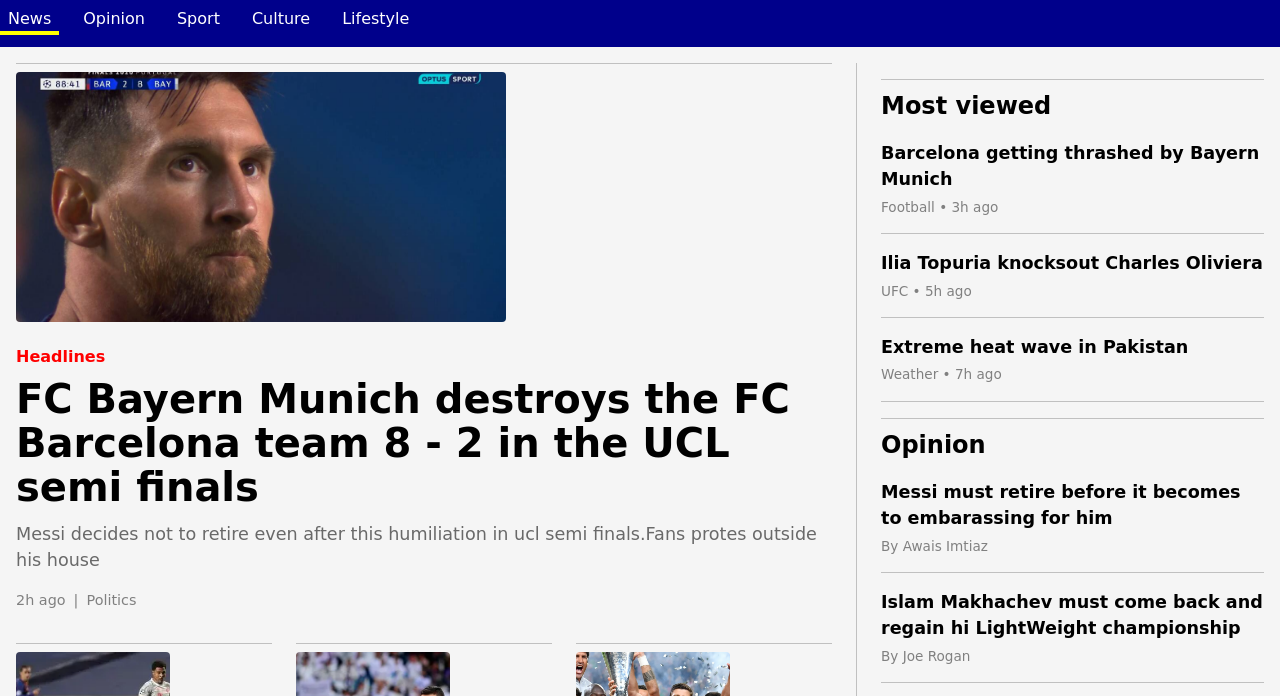
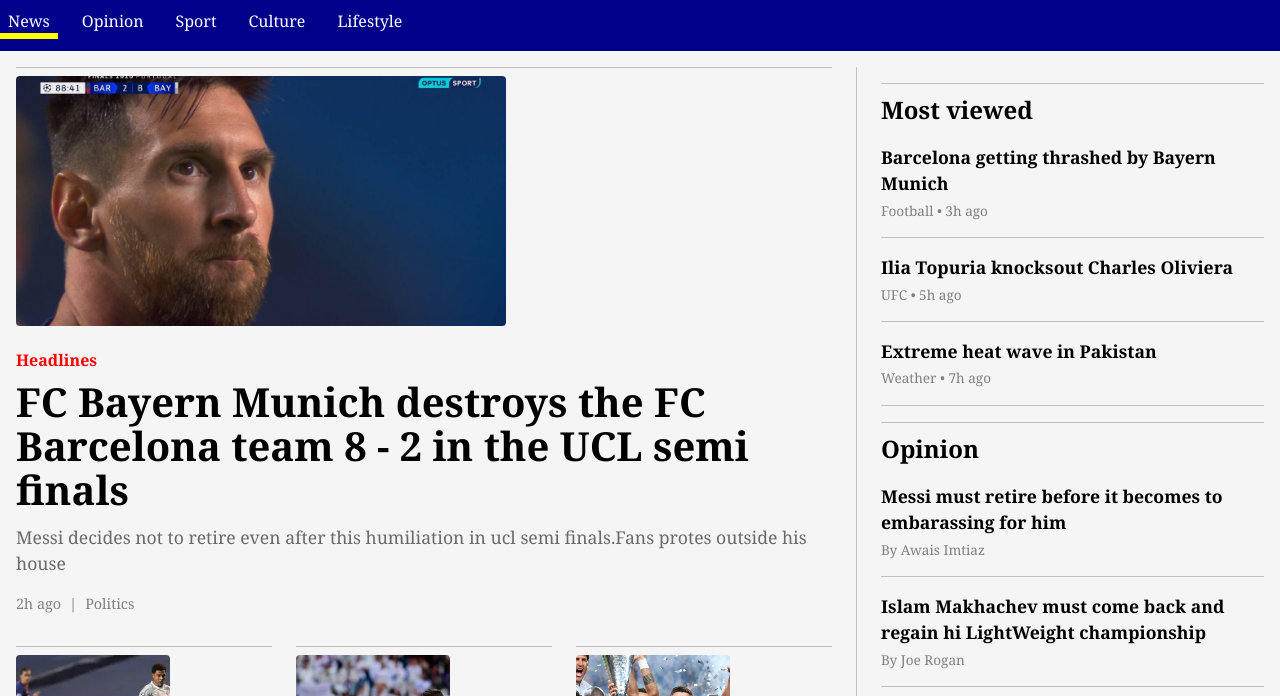
Before and after one commit to Awais-Imtiaz/Guardian-clone, a plain HTML site: page index.html in a window 1280 px wide. Shown: the part 146-842 px from the top of the page. Drawn offline with Linux system fonts and the light colour scheme.

Commit message:
third commit

```diff
--- a/index.html
+++ b/index.html
@@ -9,7 +9,7 @@
             margin: 0;
             padding: 0;
             box-sizing: border-box;
-            font-family: cursive;
+            font-family: Georgia, 'Times New Roman', Times, serif;
         }
 
         body {
@@ -74,7 +74,7 @@
         }
 
         .nav-item.active {
-            border-bottom: 4px solid yellow;
+            border-bottom: 6px solid yellow;
         }
 
         .main-container {
@@ -132,9 +132,6 @@
             gap: 0.5rem;
         }
 
-        .headline-meta > div {
-            display: inline-block;
-        }
 
         .news-grid {
             display: grid;
```
